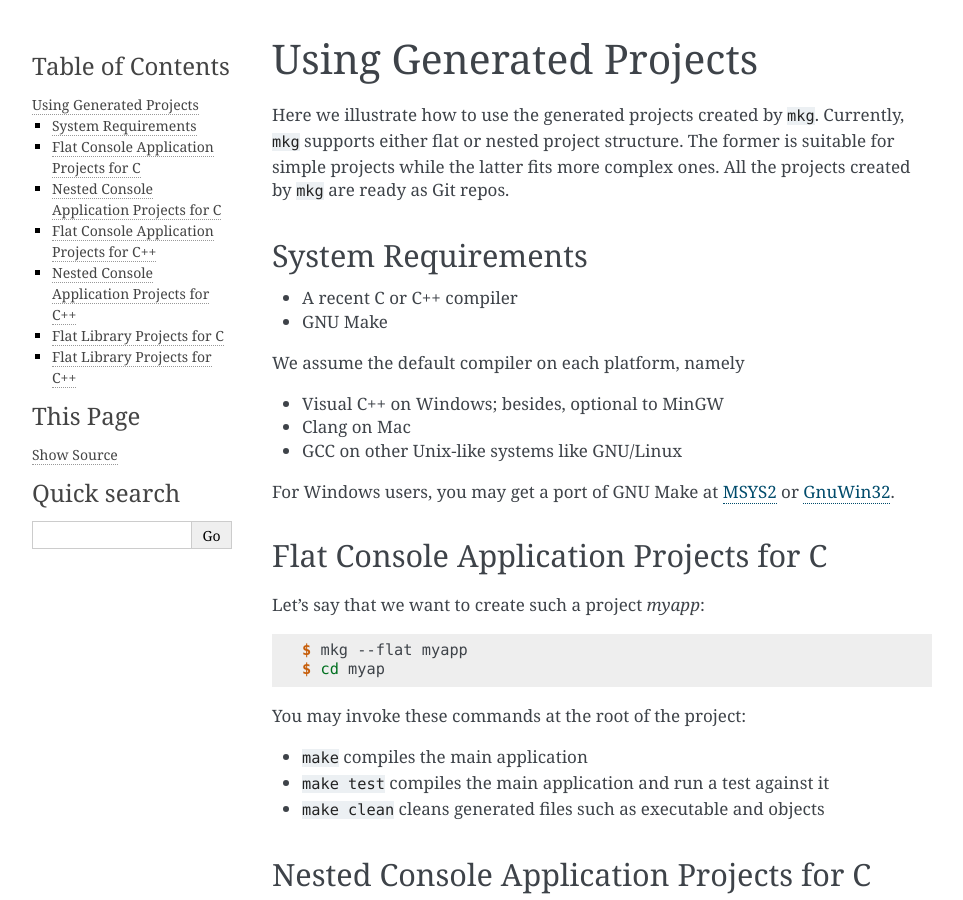
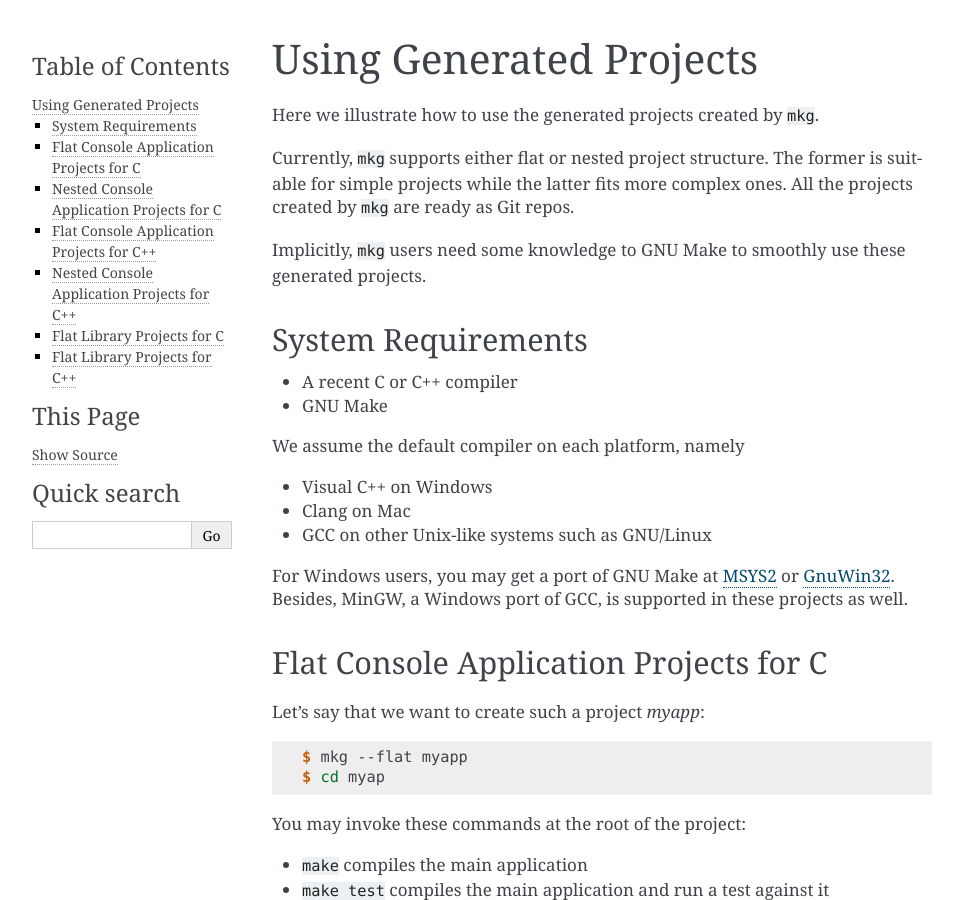
Before and after one commit to cwchentw/mkg-doc, a Sphinx documentation site: the page built from source/project.rst, in a window 1280 px wide and 900 px high. Shown: the whole window, without its empty margins (148-1111 px from the left). Built offline with Sphinx 7.4.7, drawn with Linux system fonts in a browser that asks for light colours; some of the changed text lies outside the part shown.

Commit message:
Minor update

```diff
--- a/source/project.rst
+++ b/source/project.rst
@@ -3,9 +3,13 @@ Using Generated Projects
 =========================
 
 Here we illustrate how to use the generated projects created by ``mkg``.
+
 Currently, ``mkg`` supports either flat or nested project structure. The former
 is suitable for simple projects while the latter fits more complex ones. All the
 projects created by ``mkg`` are ready as Git repos.
+
+Implicitly, ``mkg`` users need some knowledge to GNU Make to smoothly use these
+generated projects.
 
 --------------------
 System Requirements
@@ -16,12 +20,13 @@ System Requirements
 
 We assume the default compiler on each platform, namely
 
-* Visual C++ on Windows; besides, optional to MinGW
+* Visual C++ on Windows
 * Clang on Mac
-* GCC on other Unix-like systems like GNU/Linux
+* GCC on other Unix-like systems such as GNU/Linux
 
 For Windows users, you may get a port of GNU Make at `MSYS2 <https://www.msys2.org/>`_
-or `GnuWin32 <http://gnuwin32.sourceforge.net/>`_.
+or `GnuWin32 <http://gnuwin32.sourceforge.net/>`_. Besides, MinGW, a Windows port of GCC,
+is supported in these projects as well.
 
 ----------------------------------------
 Flat Console Application Projects for C
```
Also changed, not shown: other parts of source/project.rst (+4 -4 lines), source/index.rst (+4 -4 lines).
